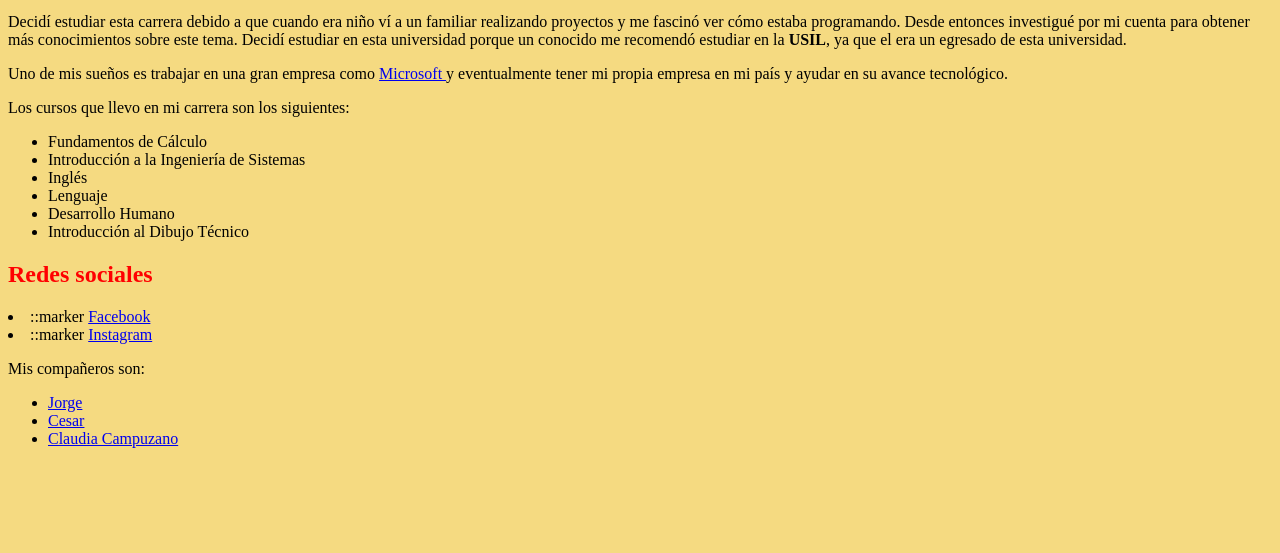
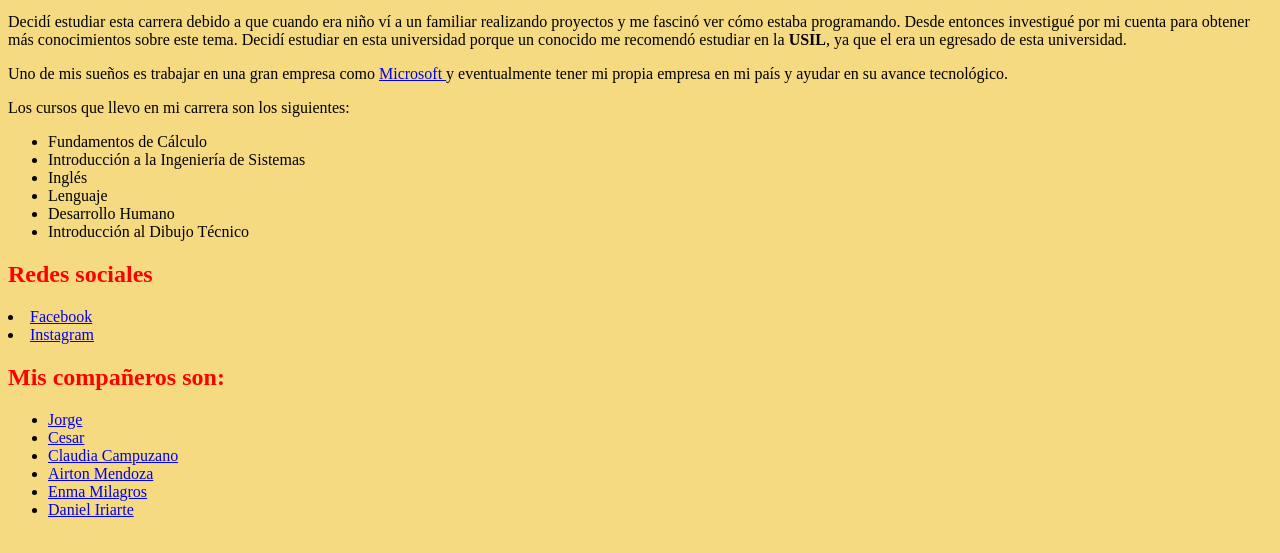
Before and after one commit to Jean170603/Jean-Pierre-Tello-Lazaro, a plain HTML site: page index.html in a window 1280 px wide. Shown: the part 119-672 px from the top of the page. Drawn offline with Linux system fonts and the light colour scheme.

Commit message:
Update index.html

```diff
--- a/index.html
+++ b/index.html
@@ -25,21 +25,22 @@ la <a href="https://www.usil.edu.pe" > Universidad San Ignacio de Loyola</a>, do
 	</ul>
 <h2 style="color:red;">Redes sociales</h2>
 	<li>
-	::marker
 	<a href="https://www.facebook.com" > Facebook </a>
 	 </li>
 	<li>
-	::marker
 	<a href="https://instagram.com" > Instagram</a>
 	 </li>
 
 </p>
-<p> Mis compañeros son:
+<h2 style="color:red;">Mis compañeros son:</h2>
+<p>
 	<ul>
 		<li> <a href="https://jorge16.000webhostapp.com" > Jorge </a> </li>
 		<li> <a href="https://cesarbevilacquawong.000webhostapp.com" > Cesar </a> </li>
 		<li> <a href="https://claudiaandreacampuzanoaguirre.me/" >  Claudia Campuzano </a> </li>
-
+		<li> <a href="https://airton-mendoza.github.io/airtonmendoza/" > Airton Mendoza </a> </li>
+		<li> <a href="https://enmamilagroscondormedina.000webhostapp.com/" > Enma Milagros </a> </li>
+		<li> <a href="http://daniel-alexander-iriarte-mego.me/" > Daniel Iriarte </a> </li>
 	</ul>
 
 </p>
```
